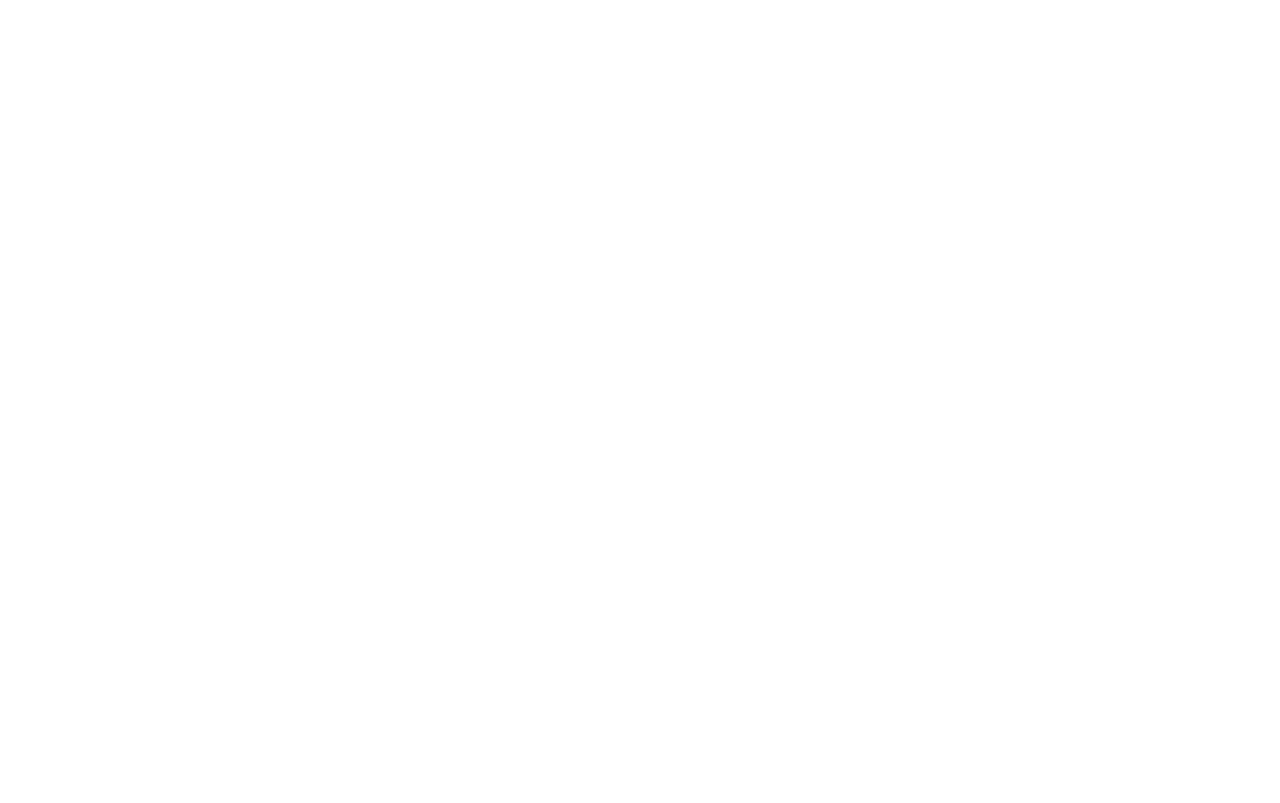
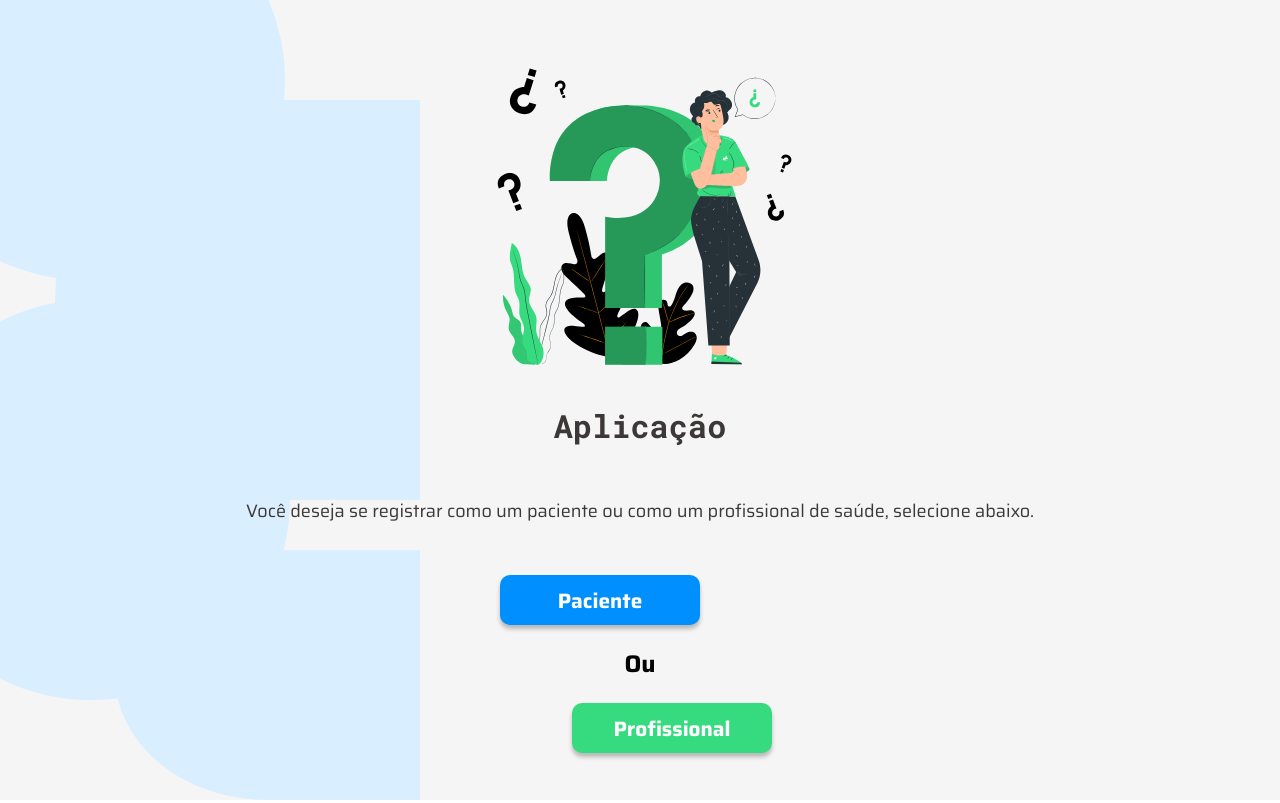
Before and after one commit to MarcosGulhotti/I-Healthy, a React (Create React App) app: page /ChoosePage in a window 1280 px wide. Built offline with nearby package versions, Linux system fonts and the light colour scheme.

Commit message:
feat: adicionando pagina ChoosePage

```diff
--- /dev/null
+++ b/src/Pages/ChoosePage/index.tsx
@@ -0,0 +1,23 @@
+import { Background } from "../../Components/Background"
+import { Container } from "./styles"
+import img from "./../../Assets/Images/ChoosePage.svg"
+import { Button } from "../../Components/Button"
+
+const ChoosePage = () => {
+  return (
+  <Background image = {img} >
+    <Container>
+      <h1>Aplicação</h1>
+      <p>Você deseja se registrar como um paciente ou como um profissional de saúde,
+         selecione abaixo.</p>
+      <div>
+        <Button> Paciente </Button>
+        <p>Ou</p>
+        <Button GreenTheme> Profissional </Button>
+      </div>
+    </Container>
+  </Background>
+)
+}
+
+export default ChoosePage
--- /dev/null
+++ b/src/Pages/ChoosePage/styles.ts
@@ -0,0 +1,41 @@
+import styled from "styled-components";
+
+export const Container = styled.div`
+  display: flex;
+  flex-flow: column;
+  align-items: center;
+  text-align: center;
+  position: relative;
+  z-index: 1;
+  >h1{
+    padding: 50px;
+    font-family: var(--Font-Roboto-Mono);
+    color: var(--Second-Black)
+  }
+  >p{
+    color: var(--Second-Black);
+    font-family: var(--Font-Saira);
+    font-size: 18px;
+  }
+  p + div{
+    padding: 50px;
+  }
+  >div{
+    width: 50vh;
+    display: flex;
+    flex-flow: column;
+    align-items: center;
+    >p{
+      padding: 20px;
+      font-size: 24px;
+      font-family: var(--Font-Saira);
+      font-weight: 600;
+    }
+    >button{
+      margin-right: 5rem;
+    }
+    p ~ button {
+      margin-left: 9rem;
+    }
+  }
+`
--- a/src/Routes/index.tsx
+++ b/src/Routes/index.tsx
@@ -1,4 +1,5 @@
 import { Switch, Route } from "react-router-dom";
+import ChoosePage from "../Pages/ChoosePage";
 import Home from "../Pages/Home";
 
 const Router = () => {
@@ -7,6 +8,9 @@ const Router = () => {
       <Route exact path="/">
         <Home />
       </Route>
+      <Route path = "/ChoosePage">
+        <ChoosePage/>
+      </Route>
     </Switch>
   );
 };
```
Also changed, not shown: src/Pages/Home/index.tsx (indentation only).
